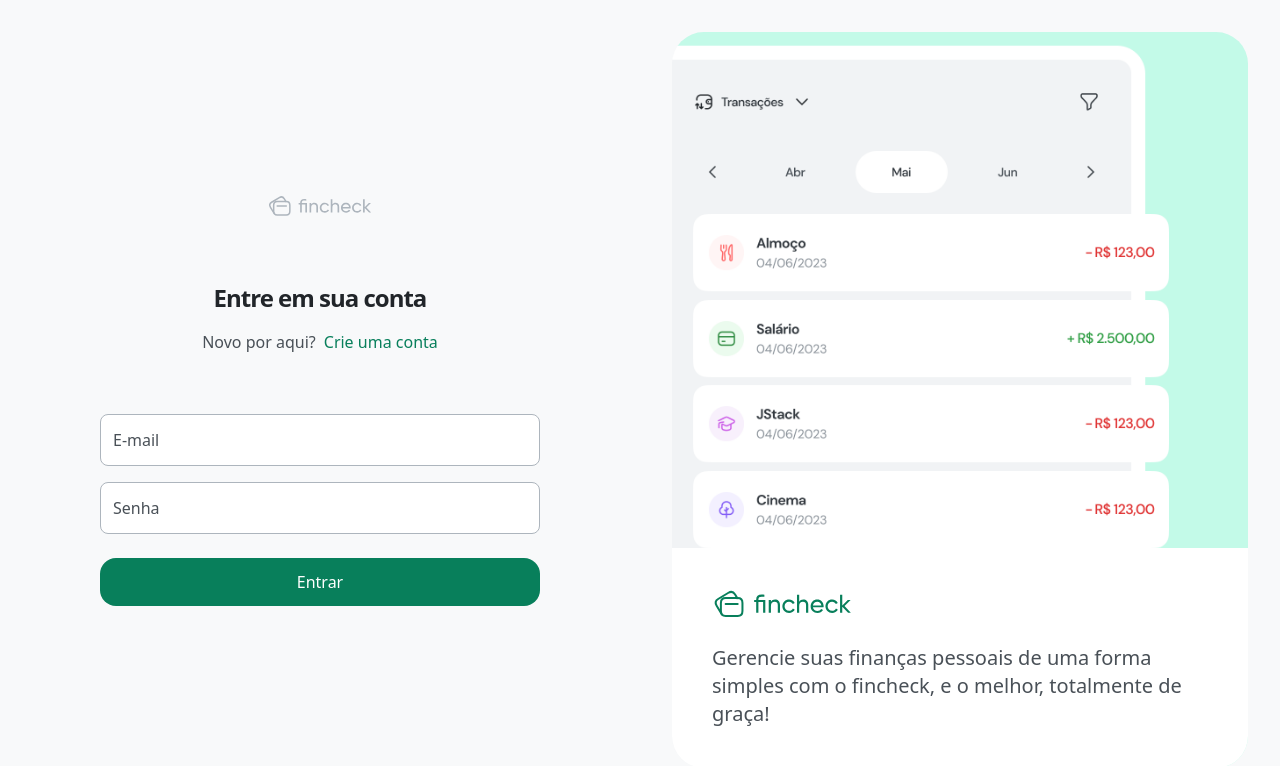
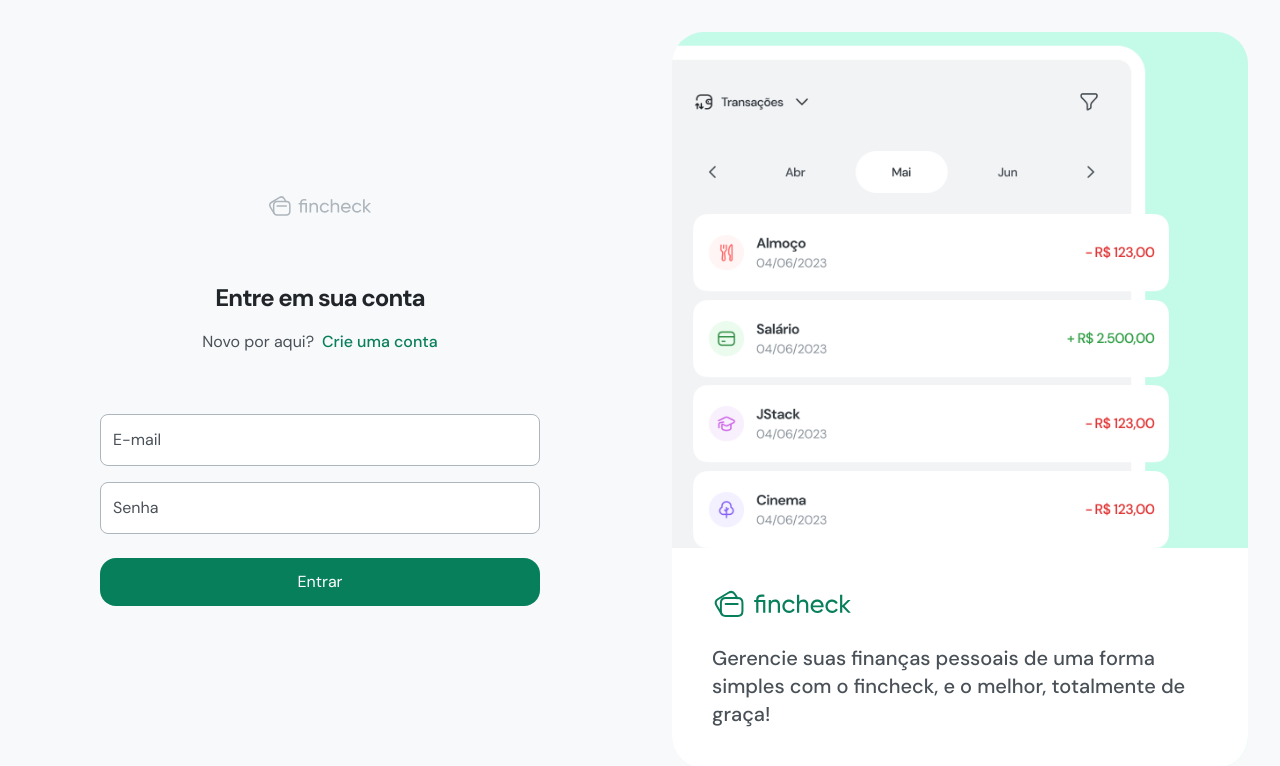
Before and after one commit to FabioLeonam/fincheck-web, a React (Vite) app: page /login in a window 1280 px wide. Shown: the top 766 px of the page. Built offline with nearby package versions, Linux system fonts and the light colour scheme; no server answers.

Commit message:
Configures fontFamily

```diff
--- a/index.html
+++ b/index.html
@@ -4,6 +4,9 @@
     <meta charset="UTF-8" />
     <link rel="icon" type="image/svg+xml" href="/vite.svg" />
     <meta name="viewport" content="width=device-width, initial-scale=1.0" />
+    <link rel="preconnect" href="https://fonts.googleapis.com" />
+    <link rel="preconnect" href="https://fonts.gstatic.com" crossorigin />
+    <link href="https://fonts.googleapis.com/css2?family=DM+Sans:opsz,wght@9..40,400;9..40,500;9..40,600;9..40,700&display=swap" rel="stylesheet" />
     <title>Fincheck</title>
   </head>
   <body class="h-full bg-gray-0">
--- a/tailwind.config.js
+++ b/tailwind.config.js
@@ -200,6 +200,9 @@
         'overlay-show': 'overlayShow 150ms cubic-bezier(0.16, 1, 0.3, 1)',
         'content-show': 'contentShow 150ms cubic-bezier(0.16, 1, 0.3, 1)',
       },
+      fontFamily: {
+        'sans': ['DM Sans', 'sans-serif' ]
+      }
     },
   },
   plugins: [],
```
